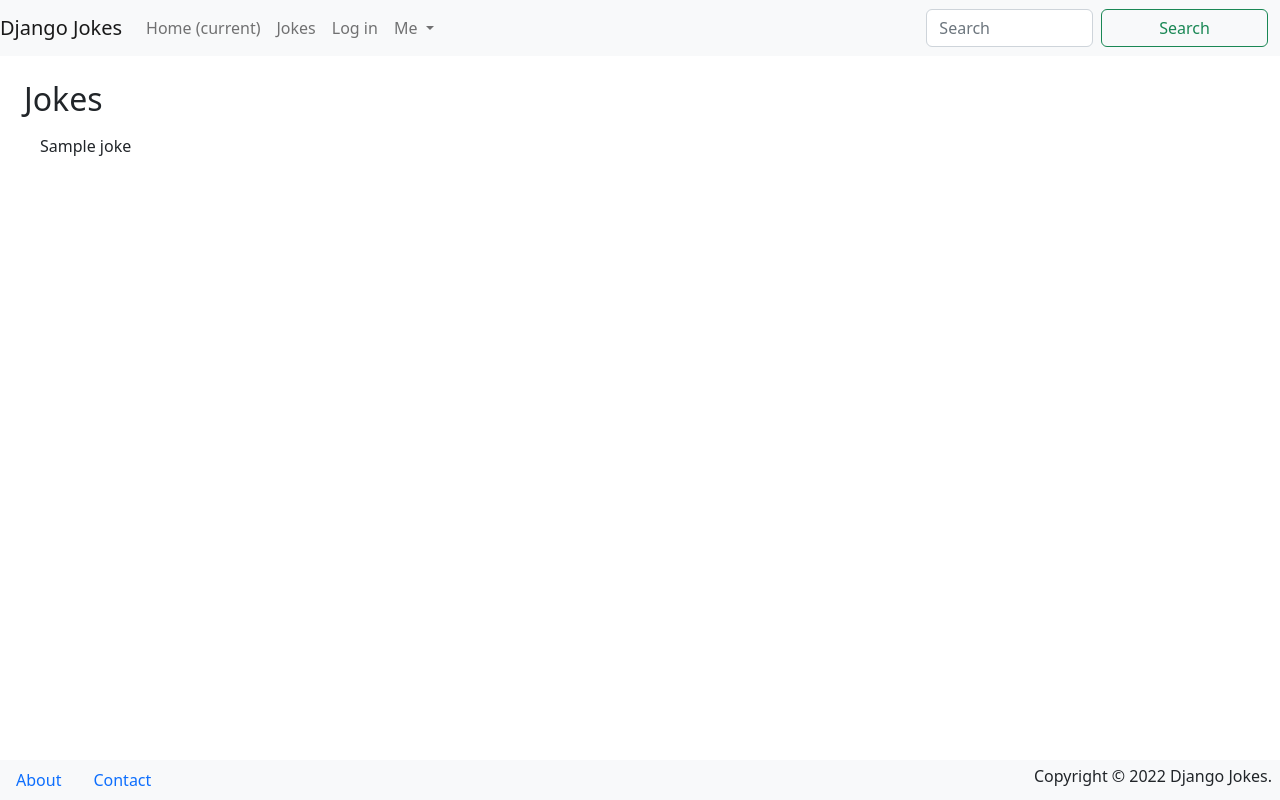
After one commit to fewdn/djangojokes.com, a Django app: page /jokes/ in a window 1280 px wide. The commit adds this page. Run offline with Django 4.2, Linux system fonts and the light colour scheme; tables that the repository leaves empty hold one stand-in row (values such as "Sample post").

Commit message:
create jokes ListView view, template, update urls

```diff
--- a/jokes/urls.py
+++ b/jokes/urls.py
@@ -1,4 +1,7 @@
 from django.urls import path
+from .views import JokeListView
 
 app_name = 'jokes'
-urlpatterns = []
+urlpatterns = [
+    path('', JokeListView.as_view(), name='list'),
+]
--- a/jokes/views.py
+++ b/jokes/views.py
@@ -1,3 +1,7 @@
 from django.shortcuts import render
+from django.views.generic import ListView
+from .models import Joke
 
 # Create your views here.
+class JokeListView(ListView):
+    model = Joke
--- a/templates/_base.html
+++ b/templates/_base.html
@@ -25,7 +25,7 @@
           </a>
         </li>
         <li class="nav-item">
-          <a class="nav-link" href="/jokes/">Jokes</a>
+          <a class="nav-link" href="{% url 'jokes:list' %}">Jokes</a>
         </li>
         <li class="nav-item">
           <a class="nav-link" href="/account/login/">Log in</a>
@@ -63,7 +63,7 @@
       <nav>
         <ul class="nav">
           <li class="nav-item"><a class="nav-link" href="{% url 'pages:about-us' %}">About</a></li>
-          <li class="nav-item"><a class="nav-link" href="{% url 'pages:contact-us' %}">Contact</a></li>
+          <li class="nav-item"><a class="nav-link" href="#">Contact</a></li>
         </ul>
       </nav>
     </div>
--- /dev/null
+++ b/templates/jokes/joke_list.html
@@ -0,0 +1,10 @@
+{% extends '_base.html' %}
+{% block title %}Jokes{% endblock %}
+{% block main %}
+    <h2>Jokes</h2>
+    <ul class="list-group list-group-flush mb-3">
+        {% for joke in joke_list %}
+            <li class="list-group-item">{{ joke.question }}</li>
+        {% endfor %}
+    </ul>
+{% endblock %}
```
